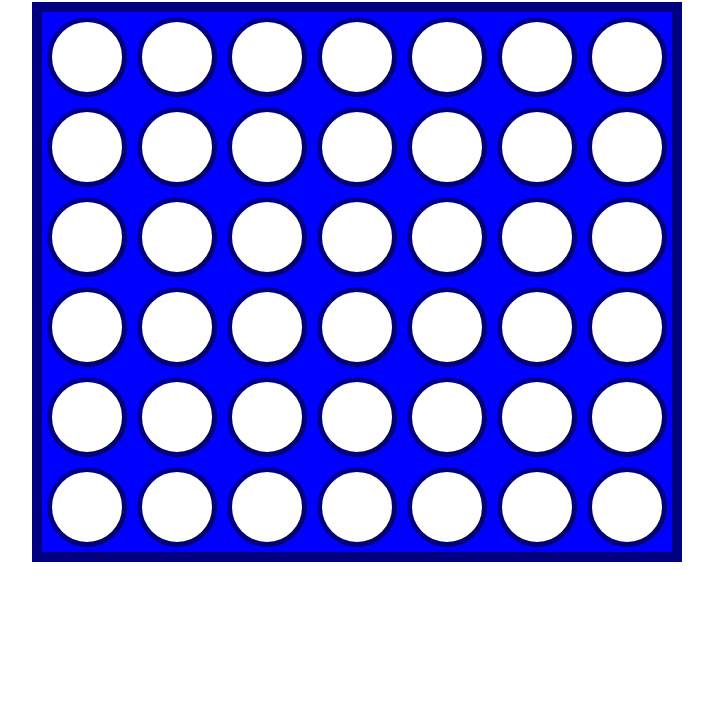
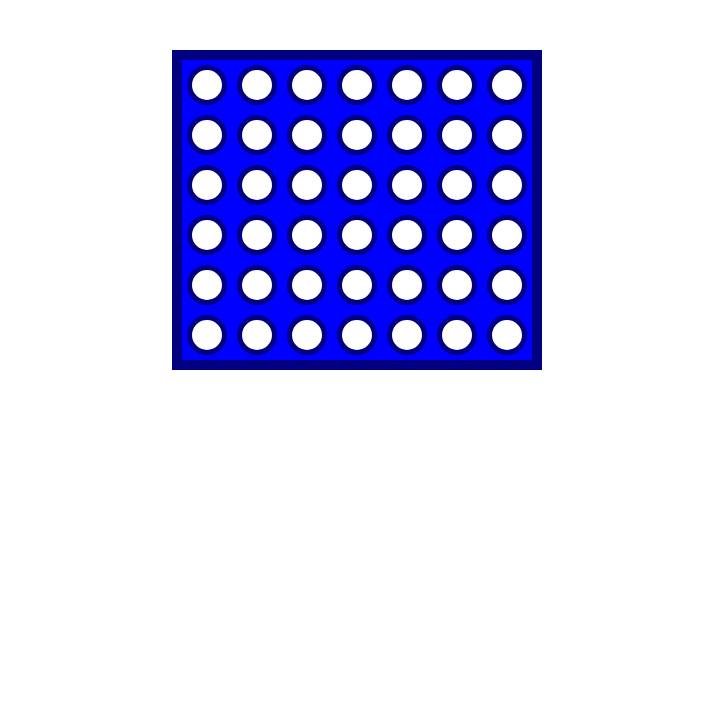
Before and after one commit to emanuelefavero/js, a plain HTML site: page connect4.html in a window 1280 px wide. Shown: the part 80-800 px from the top of the page, without its empty margins (283-996 px from the left). Drawn offline with Linux system fonts and the light colour scheme.

Commit message:
resize connect4 board

```diff
--- a/connect4.html
+++ b/connect4.html
@@ -11,12 +11,15 @@
           'SF Pro', 'San Francisco Pro', 'Helvetica Neue', Helvetica, 'Segoe UI',
           Roboto, Oxygen, Ubuntu, Cantarell, 'Open Sans', sans-serif;
 
-        text-align: center;
+        display: flex;
+        flex-direction: column;
+        align-items: center;
+        justify-content: center;
       }
 
       #board {
-        width: 630px;
-        height: 540px;
+        width: 350px;
+        height: 300px;
 
         background-color: blue;
         border: 10px solid navy;
@@ -27,8 +30,8 @@
       }
 
       .tile {
-        height: 70px;
-        width: 70px;
+        height: 30px;
+        width: 30px;
         margin: 5px;
 
         background-color: white;
@@ -79,12 +82,21 @@
             let tile = document.createElement('div')
             tile.id = r + '-' + c
             tile.classList.add('tile')
+
+            // Add click event listener to each tile
+            tile.addEventListener('click', setPiece)
+
             document.getElementById('board').appendChild(tile)
           }
 
           board.push(row)
         }
       }
+
+      // Set a piece on the board
+      function setPiece() {
+        if (gameOver) return
+      }
     </script>
   </body>
 </html>
```
